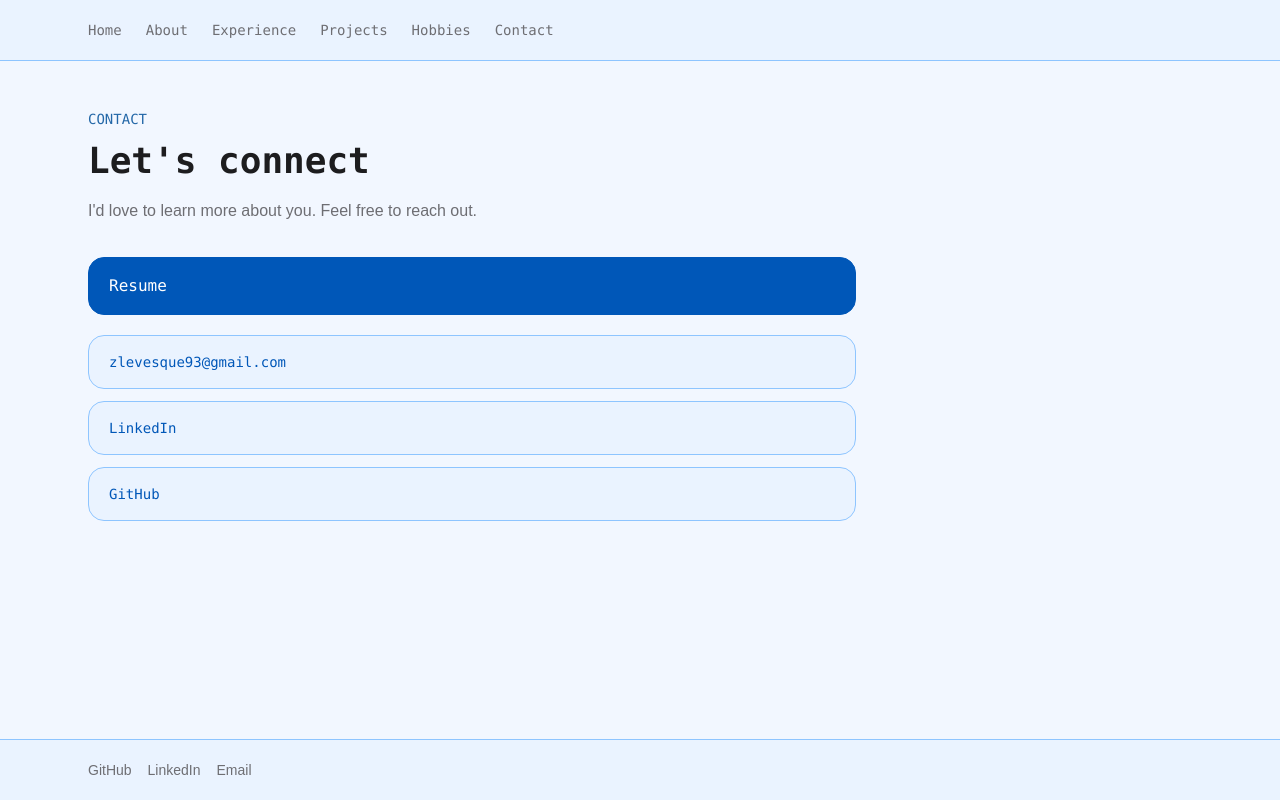
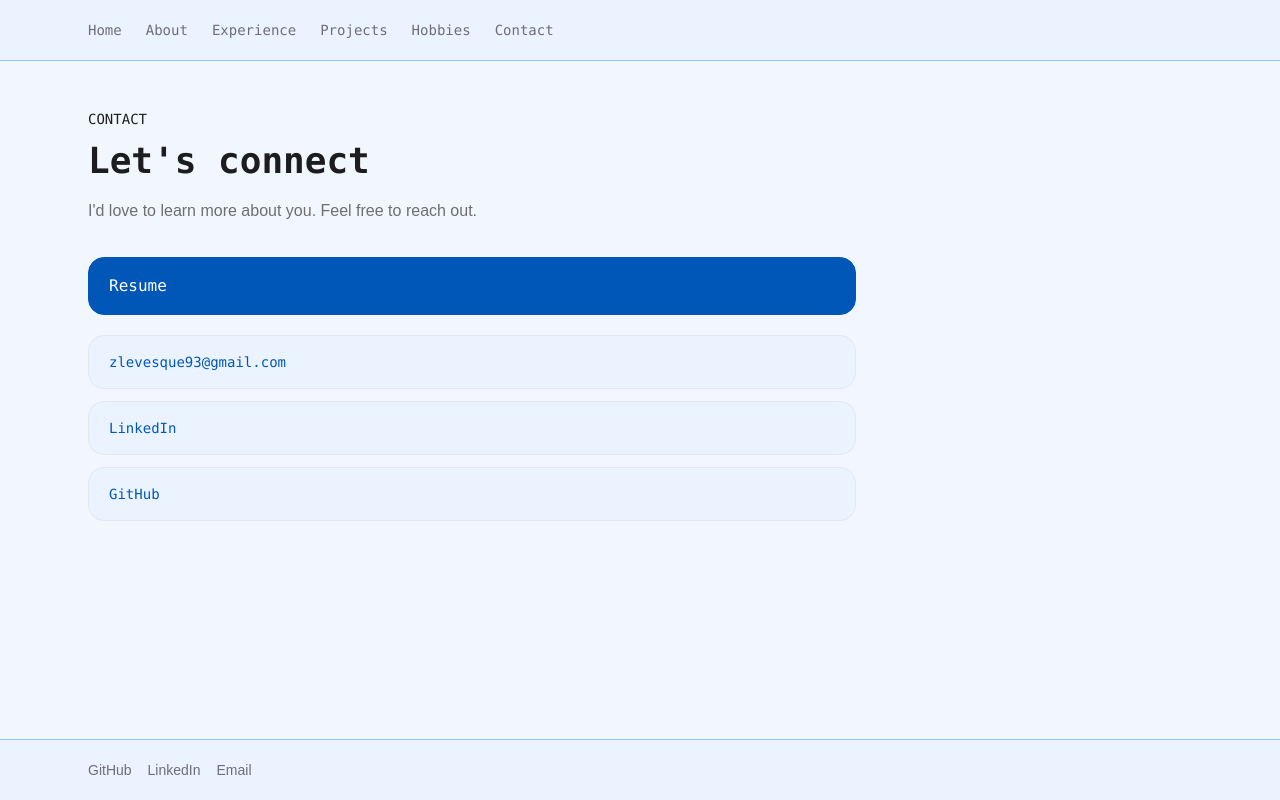
Before and after one commit to Zachary-Levesque/Portfolio, a Next.js app: page /contact in a window 1280 px wide. Built offline with nearby package versions, Linux system fonts and the light colour scheme.

Commit message:
Update page.tsx

```diff
--- a/app/contact/page.tsx
+++ b/app/contact/page.tsx
@@ -11,7 +11,7 @@ export default function ContactPage() {
   return (
     <div className="max-w-3xl space-y-8">
       <section>
-        <p className="font-mono text-sm uppercase text-accent-muted">Contact</p>
+        <p className="font-mono text-sm uppercase text-red-muted">Contact</p>
         <h1 className="mt-3 font-mono text-4xl font-semibold text-foreground">
           Let&apos;s connect
         </h1>
@@ -33,7 +33,7 @@ export default function ContactPage() {
           <a
             key={link.href}
             href={link.href}
-            className="block rounded-2xl border border-accent-border bg-surface-blue px-5 py-4 text-accent transition-colors hover:bg-accent-soft hover:text-accent-hover"
+            className="block rounded-2xl border border-red-border bg-surface-blue px-5 py-4 text-accent transition-colors hover:bg-red-soft hover:text-red"
           >
             {link.label}
           </a>
```
